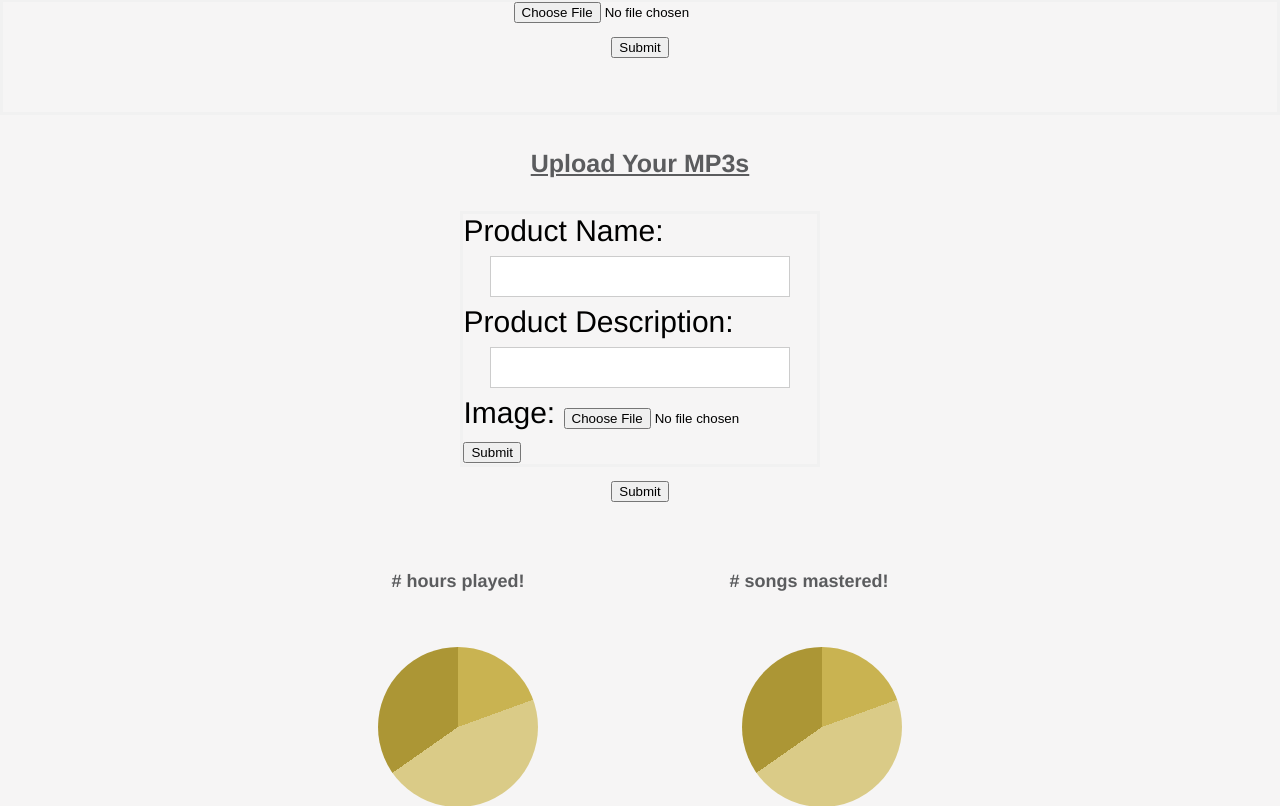
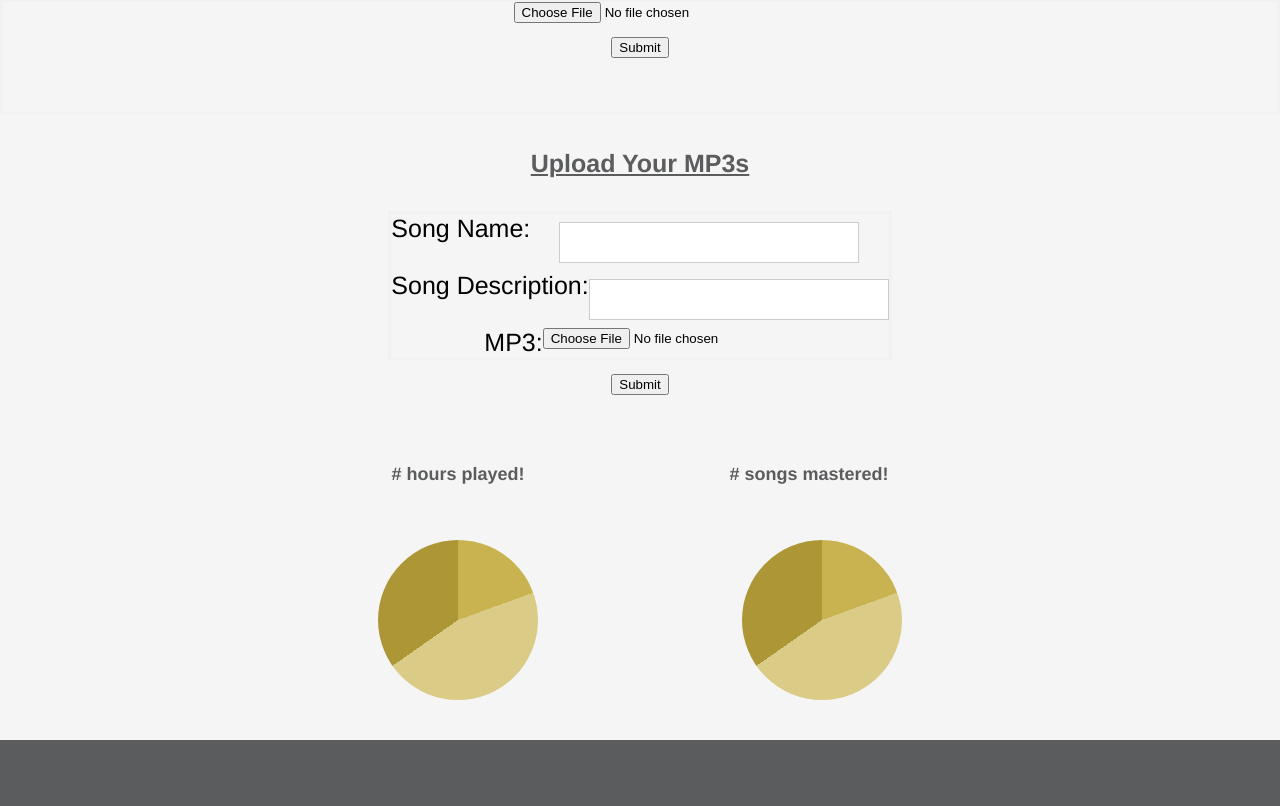
Before and after one commit to khanson1029/lowkeylove, a PHP site: page /myaccount.php in a window 1280 px wide. Shown: the part 465-1271 px from the top of the page. Run offline with PHP 8.4, Linux system fonts and the light colour scheme; the visitor is signed in with stand-in values (Sample User, id 1); some libraries are stand-ins or nearby versions.

Commit message:
my account changes

```diff
--- a/myaccount.php
+++ b/myaccount.php
@@ -32,18 +32,17 @@
     </div>
     <div id = "Login1">
         <form action="mp3_handler.php" method="POST" enctype="multipart/form-data">
-        <div>
-          <label for="name">Product Name:</label>
+        <div id="Login2">
+          <label for="name">Song Name:</label>
           <input type="text" name="name"/>
         </div>
-        <div>
-        <label for="name">Product Description:</label>
+        <div id="Login2">
+        <label for="name">Song Description:</label>
         <input type="text" name="description"/>
         </div>
-        <div>
-          <label for="file">Image:</label>
+        <div id="Login2">
+          <label for="file">MP3:</label>
           <input type="file" name="file" id="file"><br>
-          <input type="submit" name="submit" value="Submit">
         </div>
      </form>
     </div>
```
